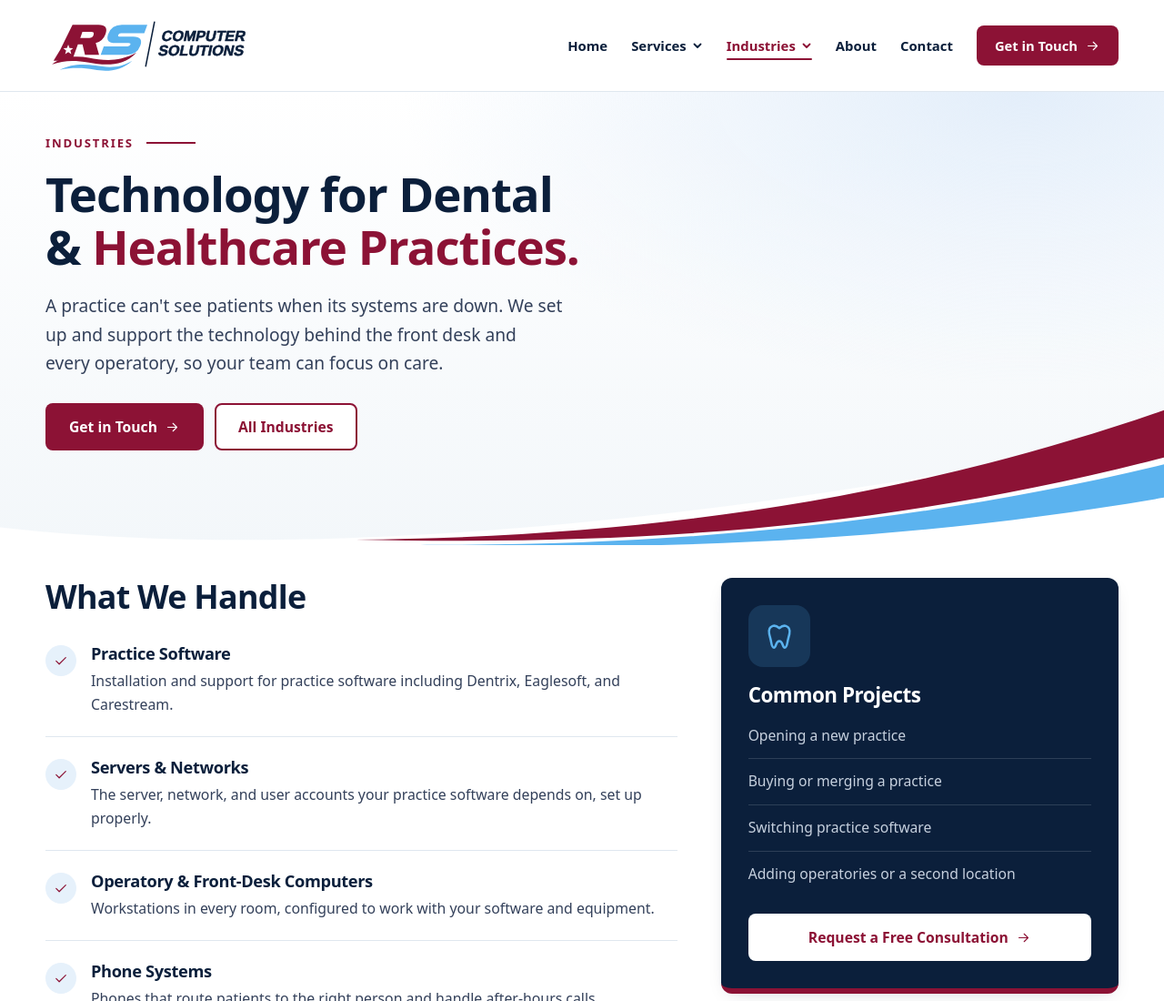
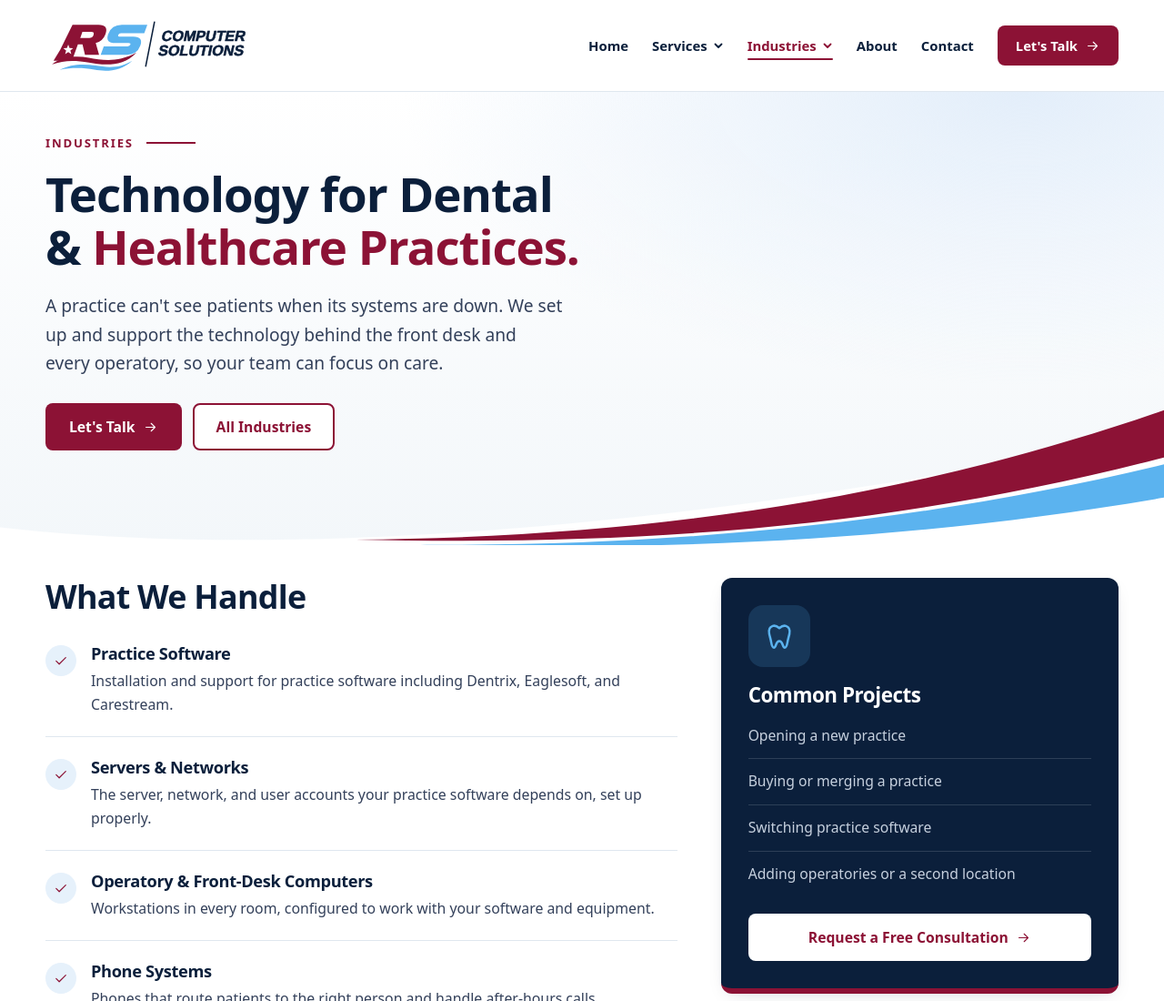
Before and after one commit to jorjamandy/rs-computer-solutions, an Astro site: page /industries/dental-healthcare in a window 1280 px wide. Shown: the top 1100 px of the page at 91% size. Built offline with nearby package versions, Linux system fonts and the light colour scheme; Astro itself is replaced by a stand-in of ours.

Commit message:
Let's Talk on the menu and service/industry page buttons
Co-Authored-By: Claude Opus 5.5 <noreply@anthropic.com>

```diff
--- a/src/layouts/Base.astro
+++ b/src/layouts/Base.astro
@@ -52,7 +52,7 @@ const menus: Record<string, MenuItem[]> = {
           ) : (
             <a href={`${base}${n.href}`} aria-current={n.href === current ? "page" : undefined}>{n.label}</a>
           ))}
-          <a class="btn btn-primary nav-cta" href={`${base}contact/`}>Get in Touch <HoverArrow /></a>
+          <a class="btn btn-primary nav-cta" href={`${base}contact/`}>Let's Talk <HoverArrow /></a>
         </nav>
       </div>
     </header>
--- a/src/pages/industries/[slug].astro
+++ b/src/pages/industries/[slug].astro
@@ -18,7 +18,7 @@ const base = import.meta.env.BASE_URL;
     <h1>{detail.headline} <span class="hl">{detail.highlight}</span></h1>
     <p class="lede">{detail.lede}</p>
     <div class="actions">
-      <a class="btn btn-primary" href={`${base}contact/`}>Get in Touch <HoverArrow /></a>
+      <a class="btn btn-primary" href={`${base}contact/`}>Let's Talk <HoverArrow /></a>
       <a class="btn btn-outline" href={`${base}industries/`}>All Industries</a>
     </div>
   </PageHero>
--- a/src/pages/services/[slug].astro
+++ b/src/pages/services/[slug].astro
@@ -19,7 +19,7 @@ const base = import.meta.env.BASE_URL;
     <h1>{detail.headline} <span class="hl">{detail.highlight}</span></h1>
     <p class="lede">{detail.lede}</p>
     <div class="actions">
-      <a class="btn btn-primary" href={`${base}contact/`}>Get in Touch <HoverArrow /></a>
+      <a class="btn btn-primary" href={`${base}contact/`}>Let's Talk <HoverArrow /></a>
       <a class="btn btn-outline" href={`${base}services/`}>All Services</a>
     </div>
   </PageHero>
```
